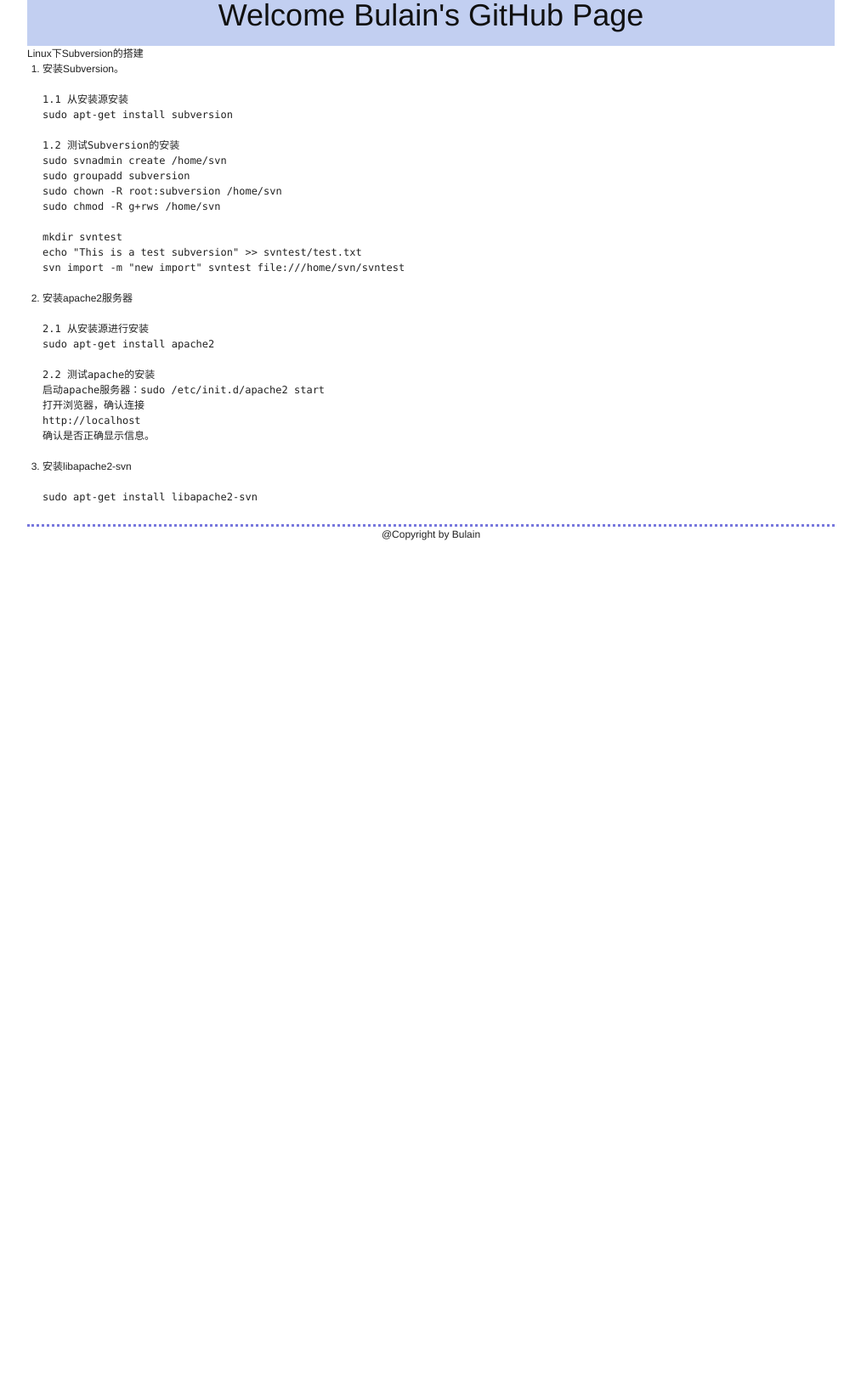
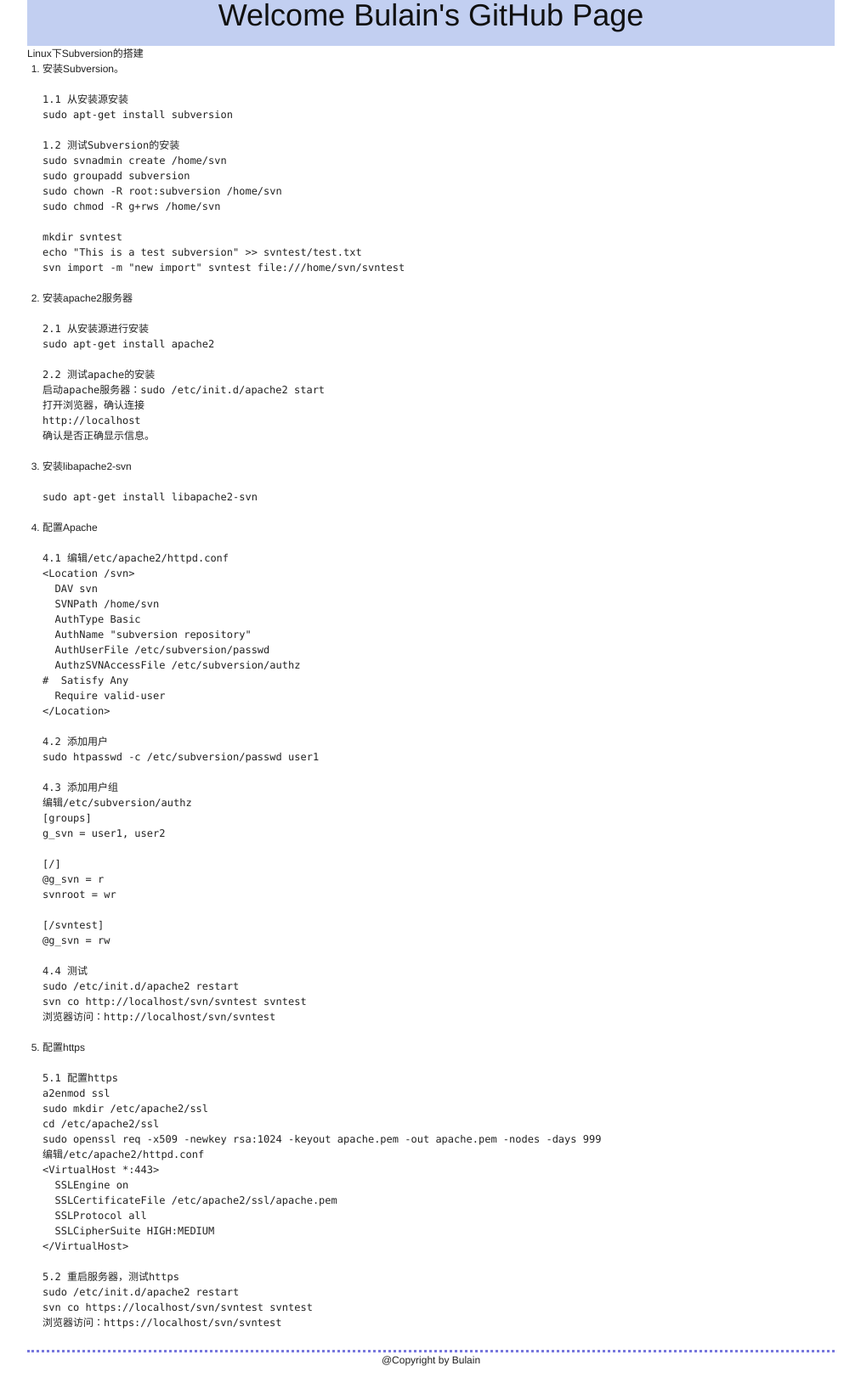
Before and after one commit to bulain/bulain.github.com, a Jekyll site: the page built from _posts/2010-04-21-subversion-install-on-ubuntu.md, in a window 1280 px wide. Shown: the whole page at 85% size, without its empty margins (133-1146 px from the left). Built offline with Jekyll 4.4.1, drawn with Linux system fonts in a browser that asks for light colours; before the commit the page ends 900 px from its top, so only the background shows below that.

Commit message:
update subversion install on ubuntu

```diff
--- a/_posts/2010-04-21-subversion-install-on-ubuntu.md
+++ b/_posts/2010-04-21-subversion-install-on-ubuntu.md
@@ -38,4 +38,60 @@ http://localhost
 sudo apt-get install libapache2-svn
 </pre>
 
+<li>配置Apache</li>
+<pre>
+4.1 编辑/etc/apache2/httpd.conf
+&lt;Location /svn&gt;
+  DAV svn
+  SVNPath /home/svn
+  AuthType Basic
+  AuthName "subversion repository"
+  AuthUserFile /etc/subversion/passwd
+  AuthzSVNAccessFile /etc/subversion/authz
+#  Satisfy Any
+  Require valid-user
+&lt;/Location&gt;
+
+4.2 添加用户
+sudo htpasswd -c /etc/subversion/passwd user1
+
+4.3 添加用户组
+编辑/etc/subversion/authz
+[groups]
+g_svn = user1, user2
+
+[/]
+@g_svn = r
+svnroot = wr
+
+[/svntest]
+@g_svn = rw
+
+4.4 测试
+sudo /etc/init.d/apache2 restart
+svn co http://localhost/svn/svntest svntest
+浏览器访问：http://localhost/svn/svntest
+</pre>
+
+<li>配置https</li>
+<pre>
+5.1 配置https
+a2enmod ssl
+sudo mkdir /etc/apache2/ssl
+cd /etc/apache2/ssl
+sudo openssl req -x509 -newkey rsa:1024 -keyout apache.pem -out apache.pem -nodes -days 999
+编辑/etc/apache2/httpd.conf
+&lt;VirtualHost *:443&gt;
+  SSLEngine on
+  SSLCertificateFile /etc/apache2/ssl/apache.pem
+  SSLProtocol all
+  SSLCipherSuite HIGH:MEDIUM
+&lt;/VirtualHost&gt;
+
+5.2 重启服务器，测试https
+sudo /etc/init.d/apache2 restart
+svn co https://localhost/svn/svntest svntest
+浏览器访问：https://localhost/svn/svntest
+</pre>
+
 </ol>
```
